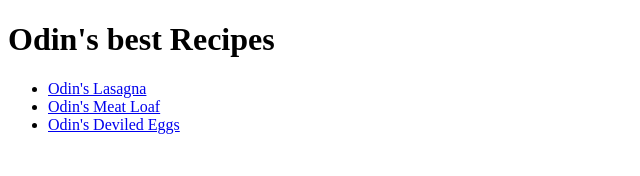
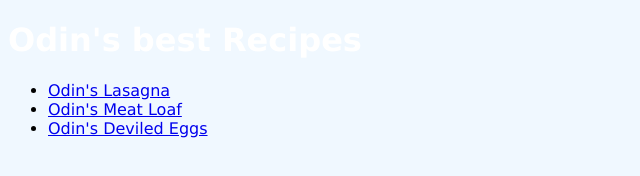
Before and after one commit to Pixelum2022/odin-recipes, a plain HTML site: page index.html in a window 1280 px wide. Shown: the whole page, without its empty margins (0-640 px from the left). Drawn offline with Linux system fonts and the light colour scheme.

Commit message:
ajoute styles.css

```diff
--- a/index.html
+++ b/index.html
@@ -2,6 +2,7 @@
 <html lang="en">
 <head>
 <title>Odin's best Recipes</title>
+<link rel="stylesheet" href="styles.css">
 <meta encoding="utf-8">
 </head>
 <h1>Odin's best Recipes</h1>
--- /dev/null
+++ b/styles.css
@@ -0,0 +1,12 @@
+/* styles.css */
+
+html {
+background-color: aliceblue;
+font-family: 'Lucida Sans', 'Lucida Sans Regular', 'Lucida Grande', 'Lucida Sans Unicode', Geneva, Verdana, sans-serif;
+}
+
+h1 {
+color: white;
+font-size: 32px;
+font-weight: bold;
+}
```
